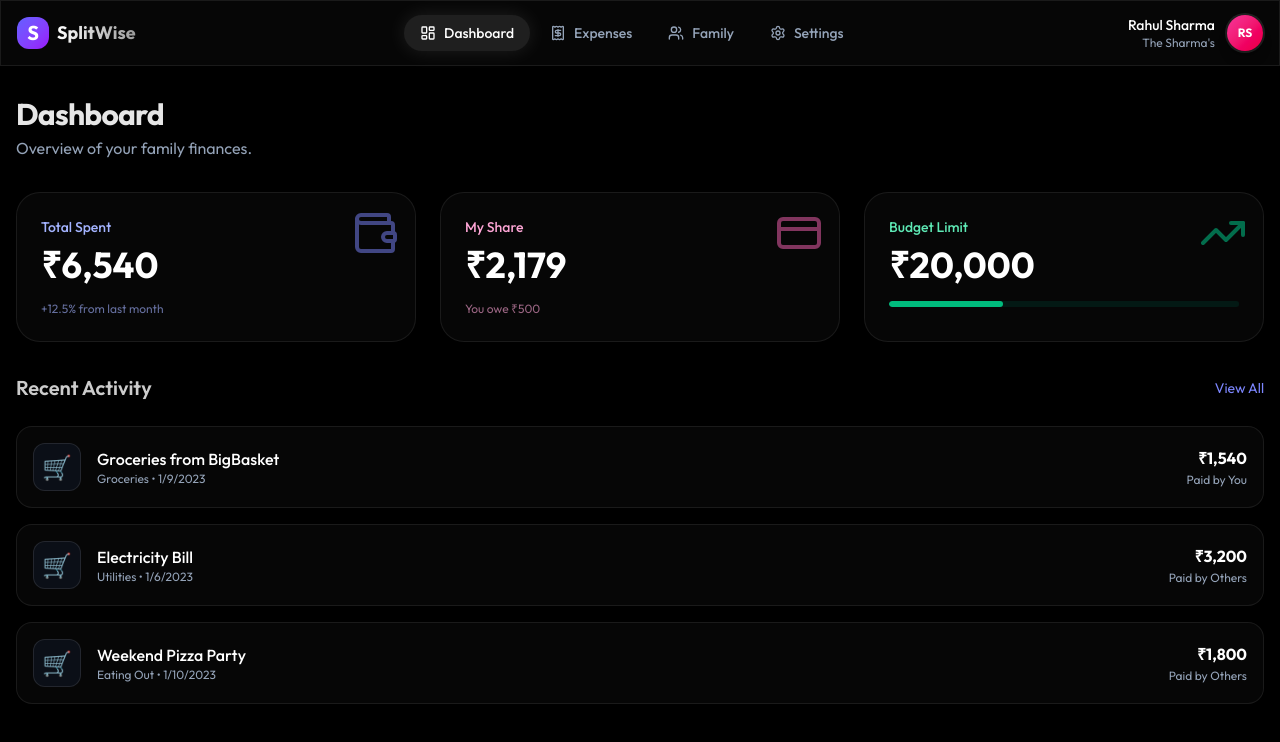
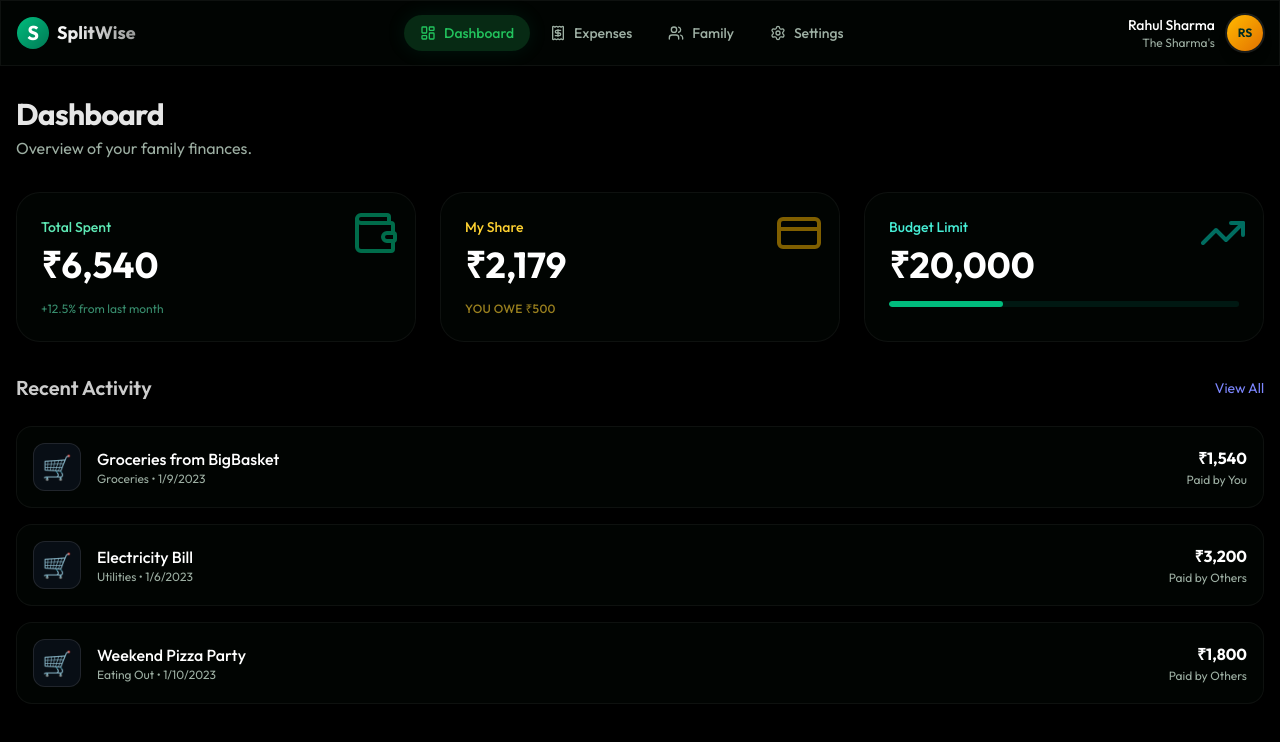
Before and after one commit to developerjulian714/demo-repo, a Next.js app: page / in a window 1280 px wide. Shown: the top 742 px of the page. Built offline with nearby package versions, Linux system fonts and the light colour scheme.

Commit message:
style: update theme to Forest & Amber palette

```diff
--- a/app/globals.css
+++ b/app/globals.css
@@ -1,39 +1,39 @@
 @import "tailwindcss";
 
 :root {
-  --background: 240 10% 3.9%;
+  --background: 140 20% 2%;
   --foreground: 0 0% 98%;
 
-  --card: 240 10% 3.9%;
+  --card: 140 20% 3%;
   --card-foreground: 0 0% 98%;
 
-  --popover: 240 10% 3.9%;
+  --popover: 140 20% 3%;
   --popover-foreground: 0 0% 98%;
 
-  --primary: 263.4 70% 50.4%;
-  --primary-foreground: 210 40% 98%;
+  --primary: 142 70% 45%;
+  --primary-foreground: 144 70% 5%;
 
-  --secondary: 217.2 32.6% 17.5%;
-  --secondary-foreground: 210 40% 98%;
+  --secondary: 140 15% 10%;
+  --secondary-foreground: 0 0% 98%;
 
-  --muted: 217.2 32.6% 17.5%;
-  --muted-foreground: 215 20.2% 65.1%;
+  --muted: 140 15% 15%;
+  --muted-foreground: 140 10% 65%;
 
-  --accent: 217.2 32.6% 17.5%;
-  --accent-foreground: 210 40% 98%;
+  --accent: 47 95% 55%;
+  --accent-foreground: 47 95% 5%;
 
-  --destructive: 0 62.8% 30.6%;
-  --destructive-foreground: 210 40% 98%;
+  --destructive: 0 84% 60%;
+  --destructive-foreground: 0 0% 98%;
 
-  --border: 217.2 32.6% 17.5%;
-  --input: 217.2 32.6% 17.5%;
-  --ring: 263.4 70% 50.4%;
+  --border: 140 15% 12%;
+  --input: 140 15% 12%;
+  --ring: 142 70% 45%;
 
-  --radius: 0.75rem;
+  --radius: 1rem;
 
   /* Glassmorphism */
-  --glass-bg: rgba(10, 10, 10, 0.6);
-  --glass-border: rgba(255, 255, 255, 0.08);
+  --glass-bg: rgba(2, 6, 4, 0.7);
+  --glass-border: rgba(255, 255, 255, 0.05);
 }
 
 @theme inline {
--- a/app/layout.tsx
+++ b/app/layout.tsx
@@ -24,7 +24,7 @@ export default function RootLayout({
     <html lang="en">
       <body className={cn('min-h-screen bg-background font-sans text-foreground antialiased', outfit.variable)}>
         <NextTopLoader
-          color="#6366f1"
+          color="#10b981"
           initialPosition={0.08}
           crawlSpeed={200}
           height={3}
@@ -32,7 +32,7 @@ export default function RootLayout({
           showSpinner={false}
           easing="ease"
           speed={200}
-          shadow="0 0 10px #6366f1,0 0 5px #6366f1"
+          shadow="0 0 10px #10b981,0 0 5px #10b981"
         />
         <AppProvider>
           {children}
--- a/app/page.tsx
+++ b/app/page.tsx
@@ -30,29 +30,29 @@ export default function Home() {
 
         {/* Overview Cards */}
         <div className="grid grid-cols-1 md:grid-cols-3 gap-6">
-          <div className="p-6 rounded-3xl bg-linear-to-br from-indigo-500/10 to-purple-500/10 border border-indigo-500/20 glass relative overflow-hidden group">
+          <div className="p-6 rounded-3xl bg-linear-to-br from-emerald-500/10 to-emerald-900/10 border border-emerald-500/20 glass relative overflow-hidden group">
             <div className="absolute top-0 right-0 p-4 opacity-50 group-hover:scale-110 transition-transform duration-500">
-              <Wallet className="w-12 h-12 text-indigo-400" />
+              <Wallet className="w-12 h-12 text-emerald-400" />
             </div>
-            <p className="text-sm font-medium text-indigo-300">Total Spent</p>
+            <p className="text-sm font-medium text-emerald-300">Total Spent</p>
             <h3 className="text-4xl font-bold mt-2 text-white">{formatCurrency(totalSpent)}</h3>
-            <p className="text-xs text-indigo-300/60 mt-4">+12.5% from last month</p>
+            <p className="text-xs text-emerald-300/60 mt-4">+12.5% from last month</p>
           </div>
 
-          <div className="p-6 rounded-3xl bg-linear-to-br from-pink-500/10 to-rose-500/10 border border-pink-500/20 glass relative overflow-hidden group">
+          <div className="p-6 rounded-3xl bg-linear-to-br from-amber-500/10 to-amber-900/10 border border-amber-500/20 glass relative overflow-hidden group">
             <div className="absolute top-0 right-0 p-4 opacity-50 group-hover:scale-110 transition-transform duration-500">
-              <CreditCard className="w-12 h-12 text-pink-400" />
+              <CreditCard className="w-12 h-12 text-amber-400" />
             </div>
-            <p className="text-sm font-medium text-pink-300">My Share</p>
+            <p className="text-sm font-medium text-amber-300">My Share</p>
             <h3 className="text-4xl font-bold mt-2 text-white">{formatCurrency(mySpending)}</h3>
-            <p className="text-xs text-pink-300/60 mt-4">You owe ₹500</p>
+            <p className="text-xs text-amber-300/60 mt-4 tracking-wide font-medium">YOU OWE ₹500</p>
           </div>
 
-          <div className="p-6 rounded-3xl bg-linear-to-br from-emerald-500/10 to-teal-500/10 border border-emerald-500/20 glass relative overflow-hidden group">
+          <div className="p-6 rounded-3xl bg-linear-to-br from-teal-500/10 to-emerald-950/10 border border-teal-500/20 glass relative overflow-hidden group">
             <div className="absolute top-0 right-0 p-4 opacity-50 group-hover:scale-110 transition-transform duration-500">
-              <TrendingUp className="w-12 h-12 text-emerald-400" />
+              <TrendingUp className="w-12 h-12 text-teal-400" />
             </div>
-            <p className="text-sm font-medium text-emerald-300">Budget Limit</p>
+            <p className="text-sm font-medium text-teal-300">Budget Limit</p>
             <h3 className="text-4xl font-bold mt-2 text-white">{formatCurrency(totalBudget)}</h3>
             <div className="w-full bg-emerald-950/50 h-1.5 rounded-full mt-4 overflow-hidden">
               <div className="h-full bg-emerald-500 rounded-full" style={{ width: `${Math.min((totalSpent / totalBudget) * 100, 100)}%` }}></div>
--- a/components/layout/Navbar.tsx
+++ b/components/layout/Navbar.tsx
@@ -21,7 +21,7 @@ export function Navbar() {
         <nav className="fixed top-0 left-0 right-0 z-50 glass border-b border-white/5">
             <div className="container mx-auto px-4 h-16 flex items-center justify-between">
                 <div className="flex items-center gap-2">
-                    <div className="h-8 w-8 rounded-lg bg-linear-to-br from-indigo-500 to-purple-600 flex items-center justify-center">
+                    <div className="h-8 w-8 rounded-lg bg-linear-to-br from-emerald-500 to-emerald-700 flex items-center justify-center">
                         <span className="text-white font-bold text-xl">S</span>
                     </div>
                     <span className="text-lg font-bold bg-linear-to-r from-white to-white/60 bg-clip-text text-transparent">
@@ -40,7 +40,7 @@ export function Navbar() {
                                 className={cn(
                                     "flex items-center gap-2 px-4 py-2 rounded-full text-sm font-medium transition-all duration-300",
                                     isActive
-                                        ? "bg-white/10 text-white shadow-[0_0_20px_rgba(255,255,255,0.1)]"
+                                        ? "bg-primary/20 text-primary shadow-[0_0_20px_rgba(16,185,129,0.1)]"
                                         : "text-muted-foreground hover:text-white hover:bg-white/5"
                                 )}
                             >
@@ -56,8 +56,8 @@ export function Navbar() {
                         <p className="text-sm font-medium text-white">{currentUser?.name}</p>
                         <p className="text-xs text-muted-foreground">{activeFamily?.name}</p>
                     </div>
-                    <div className="h-9 w-9 rounded-full bg-linear-to-br from-pink-500 to-rose-600 flex items-center justify-center shadow-lg ring-2 ring-white/10">
-                        <span className="text-xs text-white font-bold">
+                    <div className="h-9 w-9 rounded-full bg-linear-to-br from-amber-400 to-amber-600 flex items-center justify-center shadow-lg ring-2 ring-white/10">
+                        <span className="text-xs text-emerald-950 font-bold">
                             {currentUser?.avatar || 'U'}
                         </span>
                     </div>
```
